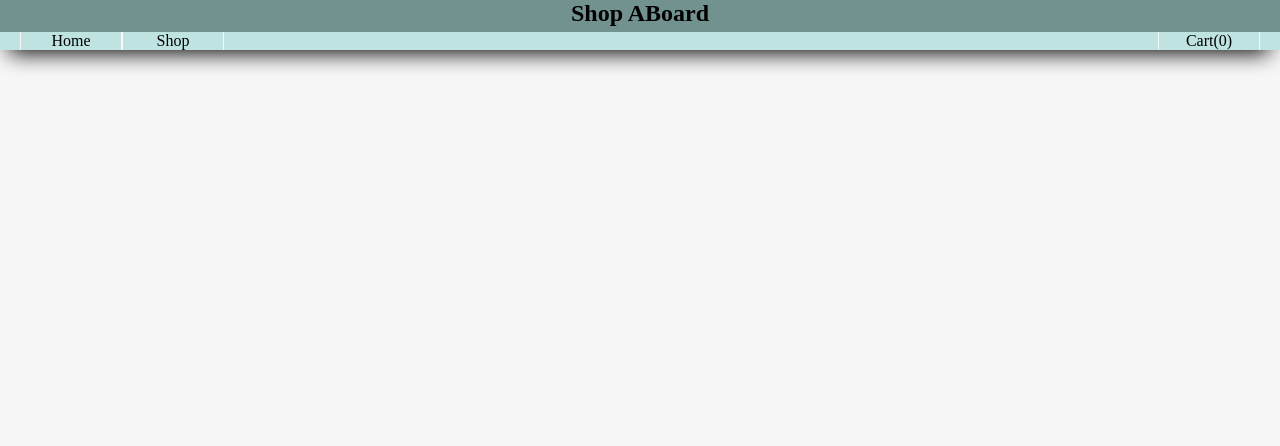
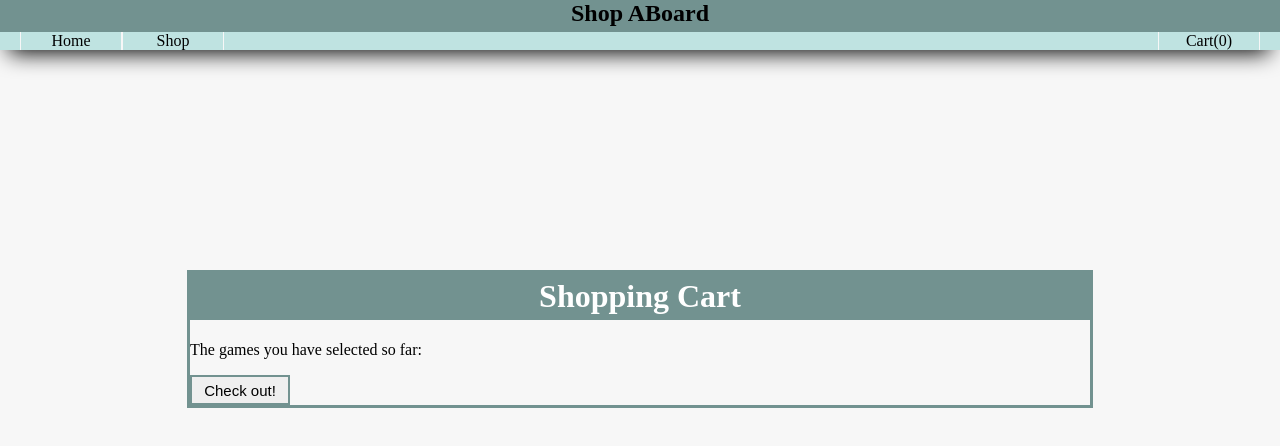
Before and after one commit to yuHuang01/shopping-cart, a React (Create React App) app: page /shopcart in a window 1280 px wide. Shown: the top 446 px of the page. Built offline with nearby package versions, Linux system fonts and the light colour scheme.

Commit message:
Started the shopping cart

```diff
--- a/src/App_components/ShopCart.js
+++ b/src/App_components/ShopCart.js
@@ -1,7 +1,13 @@
+import ListShopCartContent from './ShopCart_component/ListShopCartContent';
+
 const ShopCart = () => {
   return (
     <div id="ShopCart">
+      <h1>Shopping Cart</h1>
+      <p>The games you have selected so far:</p>
+      <ListShopCartContent />
 
+      <button>Check out!</button>
     </div>
   );
 }
--- /dev/null
+++ b/src/App_components/ShopCart_component/ListShopCartContent.js
@@ -0,0 +1,9 @@
+const ListShopCartContent = () => {
+  return (
+    <div id="ListShopCartContent">
+
+    </div>
+  );
+}
+
+export default ListShopCartContent;
--- a/src/index.css
+++ b/src/index.css
@@ -5,6 +5,8 @@ html{
   --main-color: #729290;
   --sec-color: #BFE3E1;
   --thri-color: #F7F7F7;
+
+  --main-border: 3px solid var(--main-color);;
 }
 body {
   padding: 0px;
@@ -75,9 +77,11 @@ body {
 /*content*/
 #content {
   margin-top: 50px;
-  background-color: #F7F7F7;
+  background-color: var(--thri-color);
   height: 100%;
   width: 100%;
+
+  position: absolute;
 }
 
 /*Home.js*/
@@ -172,7 +176,7 @@ body {
 .shop-items {
   padding: 10px;
   margin-bottom: 10px;
-  border: 3px solid var(--main-color);
+  border: var(--main-border);
 
   display: flex;
   flex-direction: column;
@@ -209,3 +213,31 @@ body {
   background-color: var(--sec-color);
   color: white;
 }
+
+/*ShopCart.js*/
+#ShopCart {
+  margin: 220px auto;
+
+  max-width: 900px;
+
+  border: var(--main-border);
+}
+#ShopCart h1{
+  margin-top: 0px;
+  padding: 5px 0px;
+
+  text-align: center;
+
+  background-color: var(--main-color);
+  color: white;
+}
+#ShopCart button {
+  width: 100px;
+  height: 30px;
+
+  font-size: 15px;
+
+
+
+  border: 2px solid var(--main-color);
+}
```
